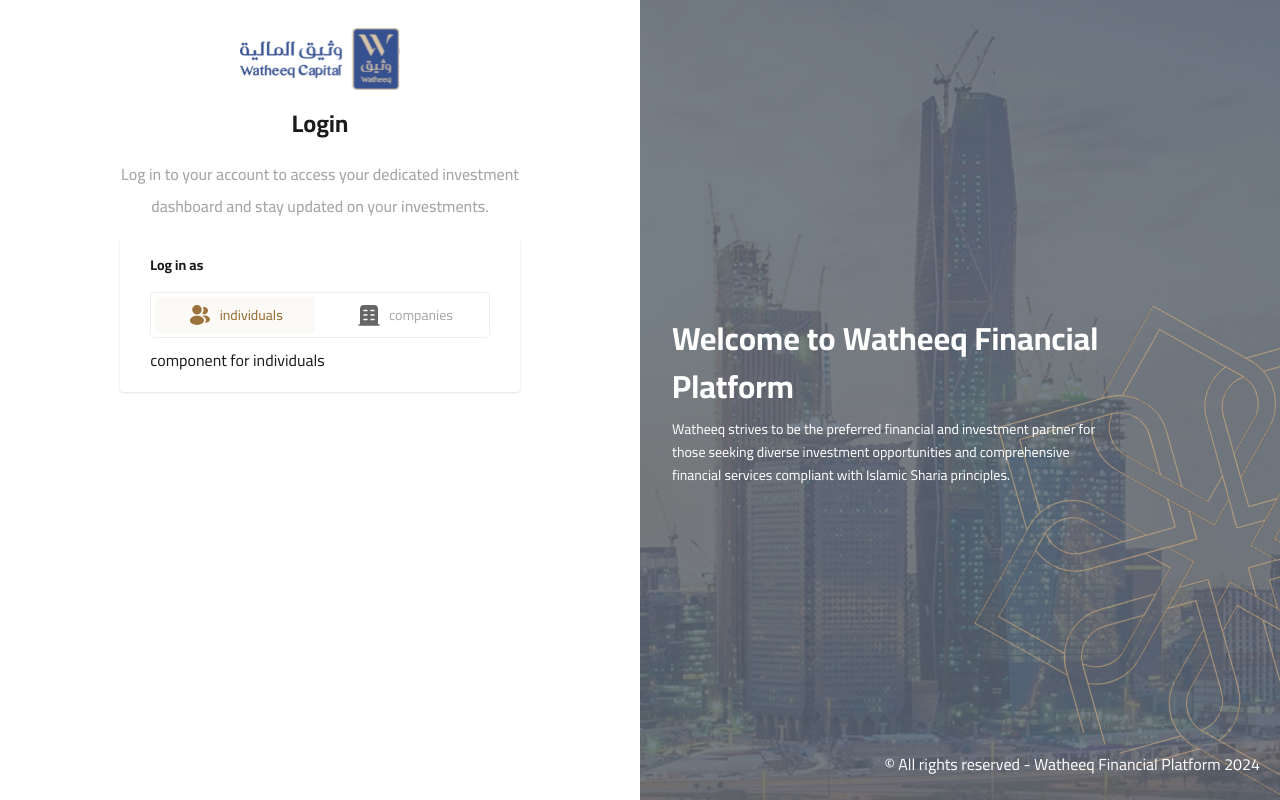
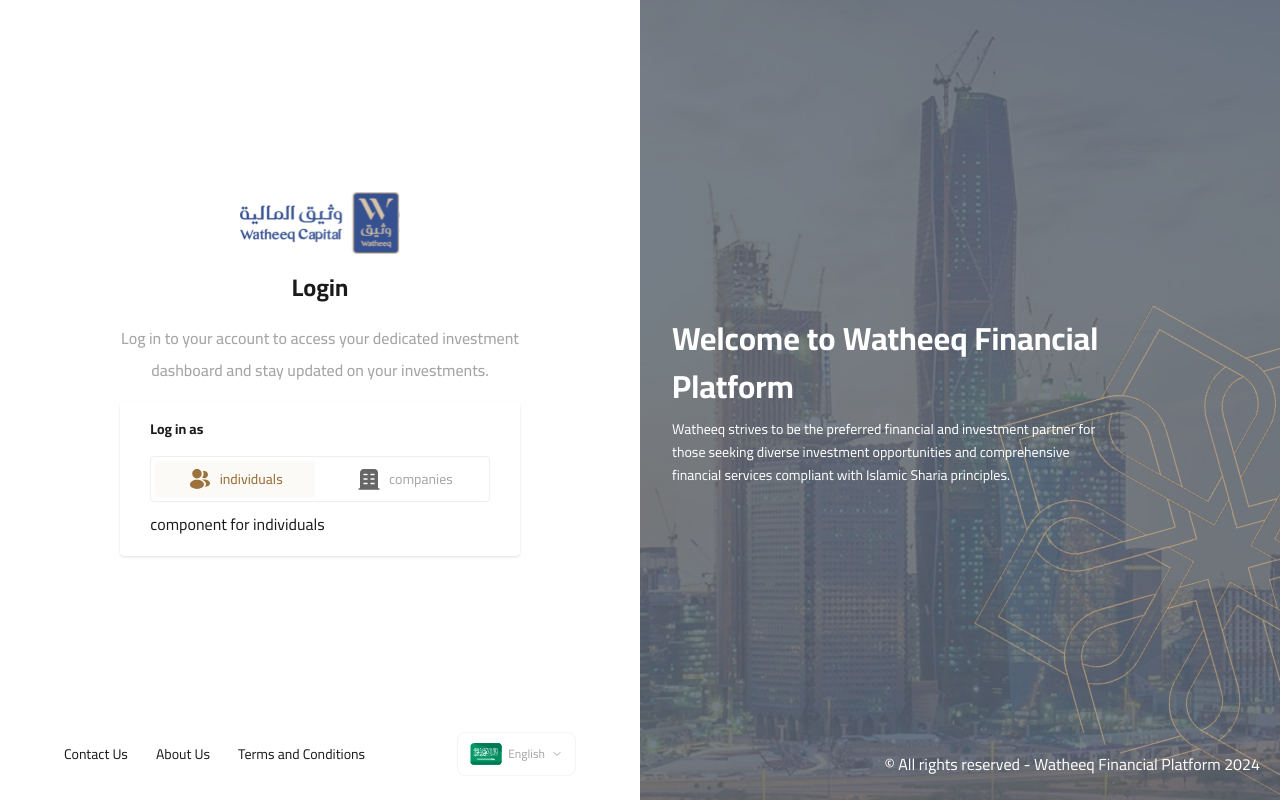
Before and after one commit to EmanRadwan114/watheeq, a Next.js app: page /en/login in a window 1280 px wide. Built offline with nearby package versions, Linux system fonts and the light colour scheme.

Commit message:
style login form

```diff
--- a/src/features/auth/components/LoginForm.tsx
+++ b/src/features/auth/components/LoginForm.tsx
@@ -8,7 +8,7 @@
   const [type, setType] = useState("type1");
 
   return (
-    <div className="w-full lg:max-w-[78%] min-h-[1500px]">
+    <div className="w-full lg:max-w-[78%]">
       <FormHeader />
 
       <section className="py-5 px-7.5 shadow rounded-sm">
```
